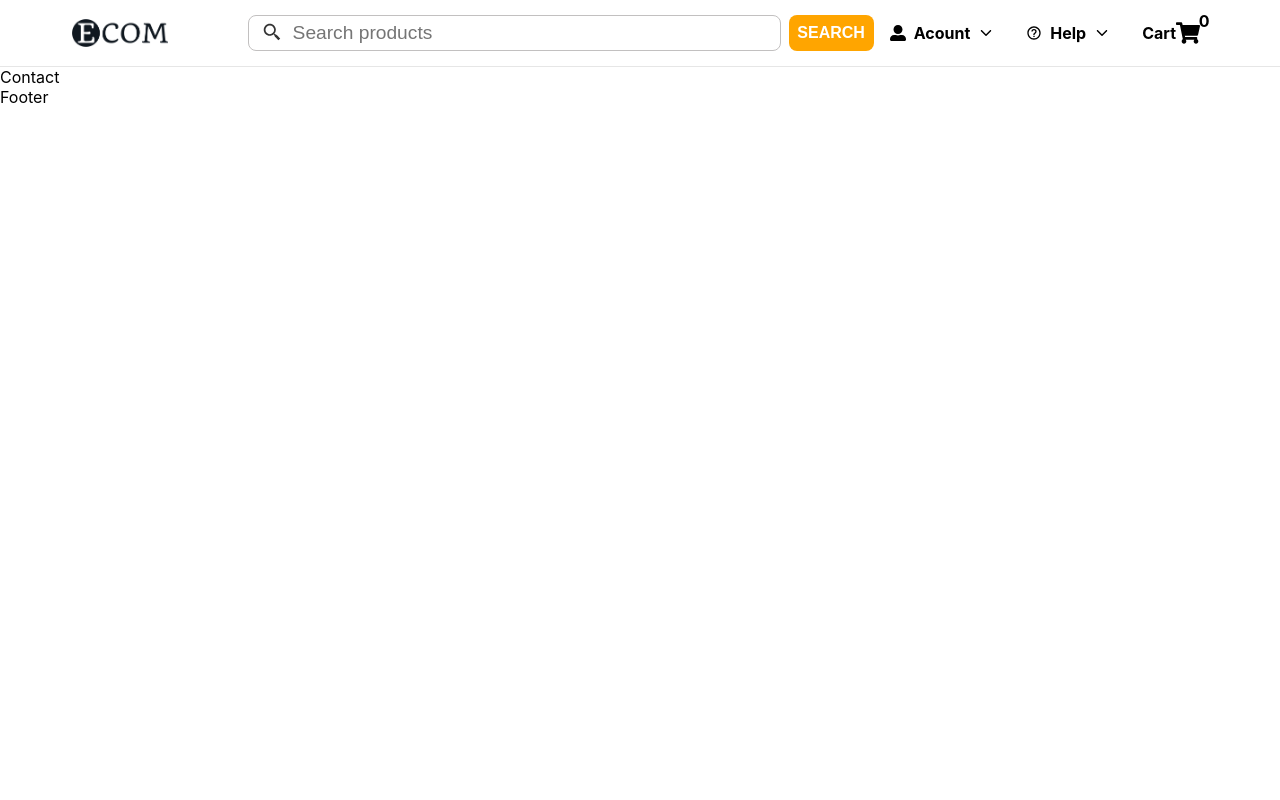
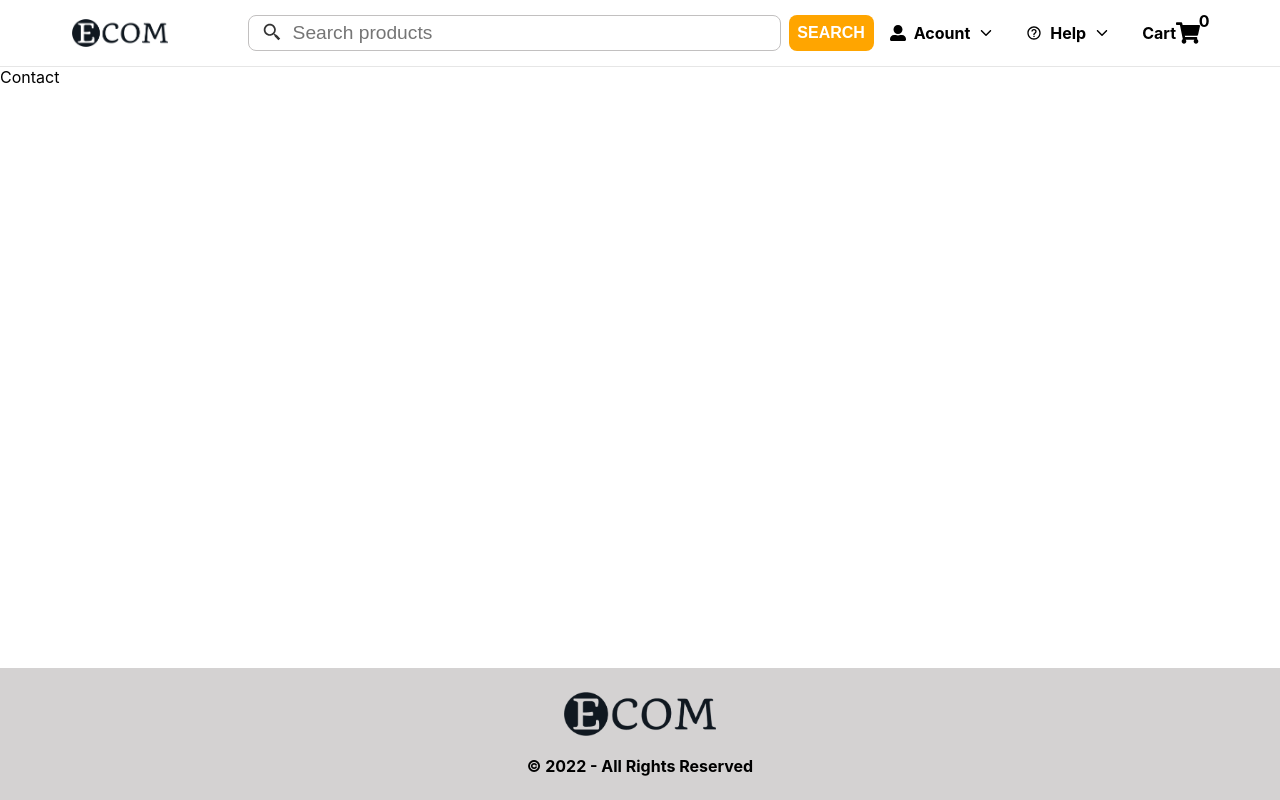
Before and after one commit to Lameck1/ecom-app, a React (Create React App) app: page /contact in a window 1280 px wide. Built offline with nearby package versions, Linux system fonts and the light colour scheme.

Commit message:
Create and Style footer

```diff
--- a/src/components/footer/Footer.jsx
+++ b/src/components/footer/Footer.jsx
@@ -1,8 +1,14 @@
 import React from 'react';
 import styles from './Footer.module.scss';
+import logo from '../../assets/logo.png';
 
 function Footer() {
-  return <div>Footer</div>;
+  return (
+    <footer>
+      <img src={logo} alt='Ecom logo' className={styles.logo} />
+      <p> &copy; {new Date().getFullYear()} - All Rights Reserved </p>
+    </footer>
+  );
 }
 
 export default Footer;
--- a/src/components/footer/Footer.module.scss
+++ b/src/components/footer/Footer.module.scss
@@ -0,0 +1,18 @@
+footer {
+  margin-top: auto;
+  padding: 1rem 0.5rem;
+  text-align: center;
+  background-color: #d4d2d2;
+  color: #000;
+  font-weight: 700;
+  font-size: calc(1.5rem - 0.5rem);
+
+  & > * {
+    margin: 0.5rem;
+  }
+
+  .logo {
+    max-inline-size: 12%;
+    block-size: auto;
+  }
+}
--- a/src/index.css
+++ b/src/index.css
@@ -7,7 +7,9 @@ body {
   -moz-osx-font-smoothing: grayscale;
 }
 
-code {
-  font-family: source-code-pro, Menlo, Monaco, Consolas, 'Courier New',
-    monospace;
+#root {
+  display: flex;
+  min-height: 100vh;
+  flex-direction: column;
+  justify-content: flex-start;
 }
```
